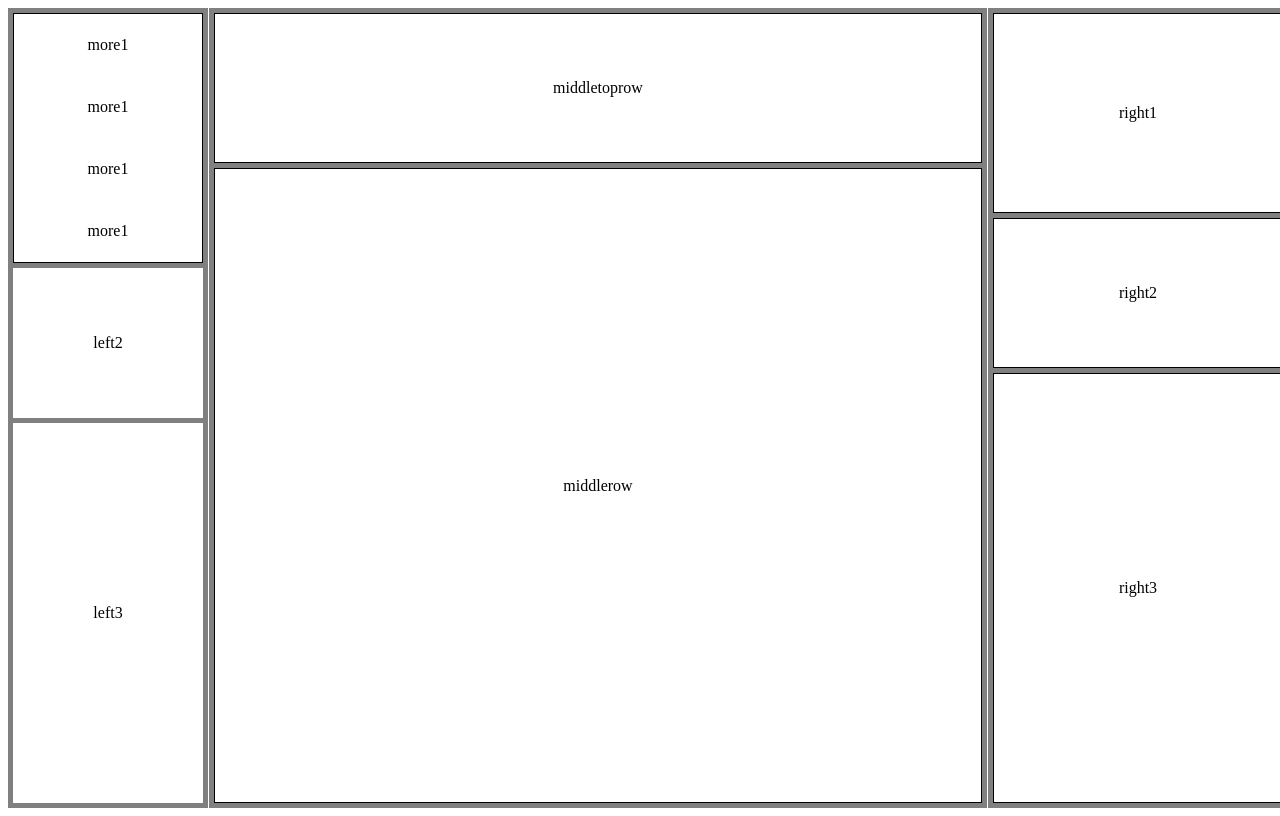
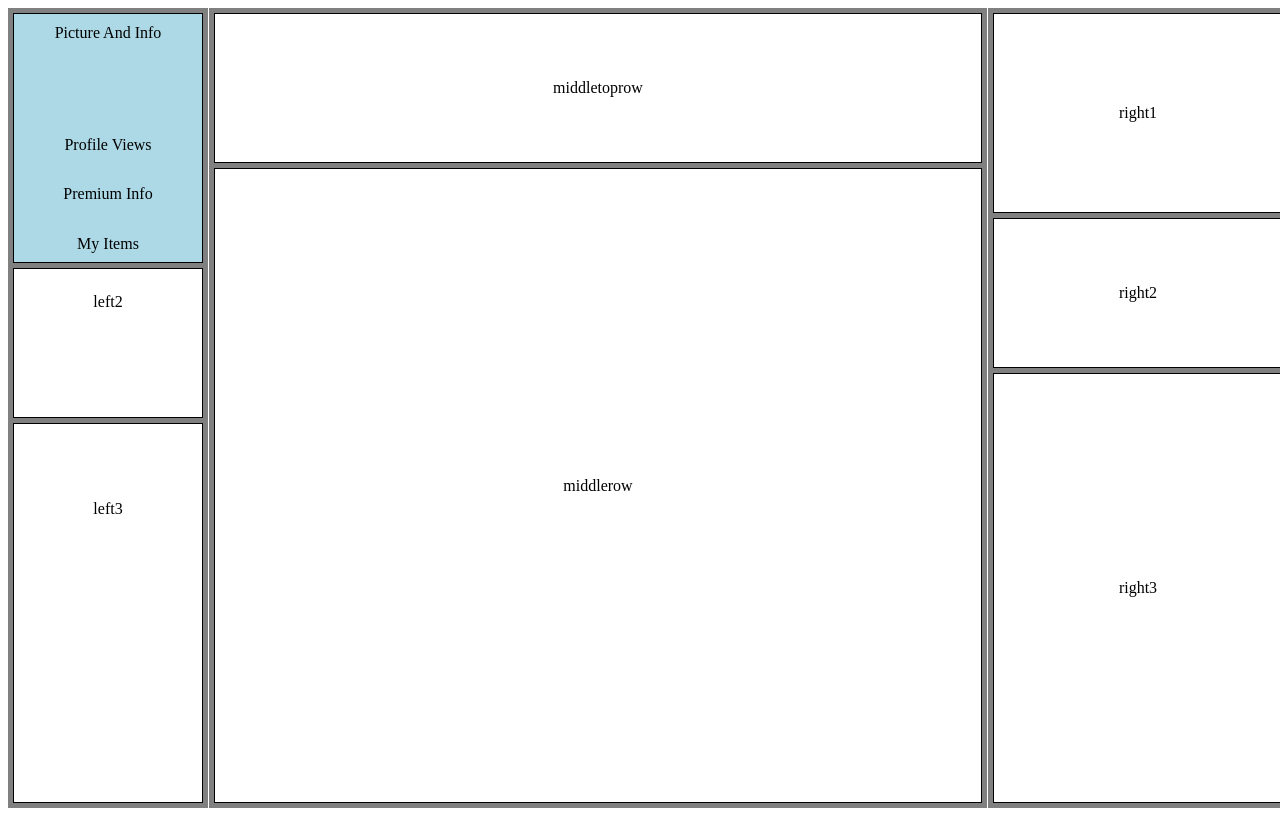
Before and after one commit to JDWilks/boolean-uk-html-popular-page-layouts, a website: page linkedIn/index.html in a window 1280 px wide. Drawn offline with Linux system fonts and the light colour scheme.

Commit message:
sectioned off top left into 4 rows sectioned off top left into 4 rows of differing heights

```diff
--- a/linkedIn/index.html
+++ b/linkedIn/index.html
@@ -11,10 +11,10 @@
     <div class="container">
       <div class="Left">
         <div class="item1">
-          <div class="more1">more1</div>
-          <div class="more1">more1</div>
-          <div class="more1">more1</div>
-          <div class="more1">more1</div>
+          <div class="more1">Picture And Info</div>
+          <div class="more1">Profile Views</div>
+          <div class="more1">Premium Info</div>
+          <div class="more1">My Items</div>
         </div>
         <div class="item2">left2</div>
         <div class="item3">left3</div>
--- a/linkedIn/style.css
+++ b/linkedIn/style.css
@@ -23,21 +23,34 @@
   grid-gap: 5px;
 }
 
-.item1,
-.item2,
-.item3 {
-  /* border: solid 1px black; */
+.item1 {
   background-color: white;
+  border: solid 1px black;
+  display: grid;
+  place-items: grid-area;
+  grid-template-rows: 45% 20% 20% 15%;
+}
+
+.more1 {
+  background-color: lightblue;
+  display: grid;
+  padding: 10px;
+}
+
+.item2 {
+  background-color: white;
+  border: solid 1px black;
   display: grid;
   place-items: center;
+  grid-template-rows: 45% 20% 20% 15%;
 }
 
-.item1 {
+.item3 {
+  background-color: white;
+  border: solid 1px black;
   display: grid;
-  grid-template-rows: repeat(1fr, 2fr);
-  border: solid 1px black;
-  background-color: white;
   place-items: center;
+  grid-template-rows: 45% 20% 20% 15%;
 }
 
 .Middle {
```
